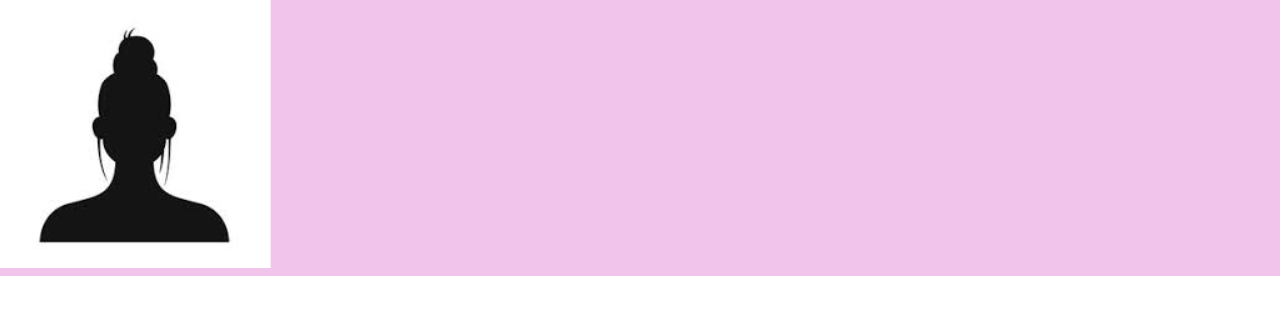
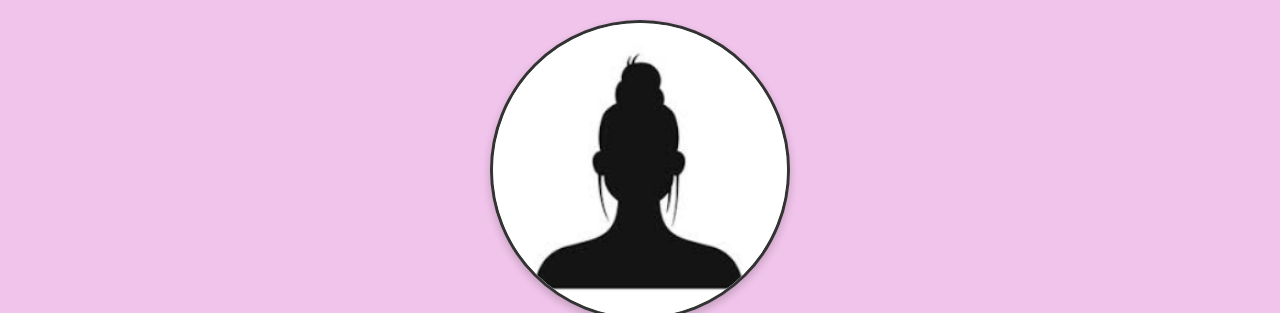
Before and after one commit to camillesol42/camillesol42.github.io, a plain HTML site: page index.html in a window 1280 px wide. Shown: the top 313 px of the page. Drawn offline with Linux system fonts and the light colour scheme.

Commit message:
Add files via upload

```diff
--- a/style.css
+++ b/style.css
@@ -11,6 +11,29 @@
     padding: 0;
     box-sizing: border-box;
 }
+
+.photo-cadre {
+    width: 300px;
+    height: 300px;
+    border-radius: 50%;
+    margin: 20px auto;
+    padding: 0;
+    border: 3px solid #333;
+    background-color: #f0f0f0;
+    box-shadow: 0 4px 8px rgba(0, 0, 0, 0.2);
+    overflow: hidden;
+}
+
+
+.photo-cadre img {
+    display: block;
+    width: 100%;
+    height: 100%;
+    object-fit: cover;
+    border-radius:50%;
+}
+
+
 
 body {
     font-family: var(--font-stack);
```
